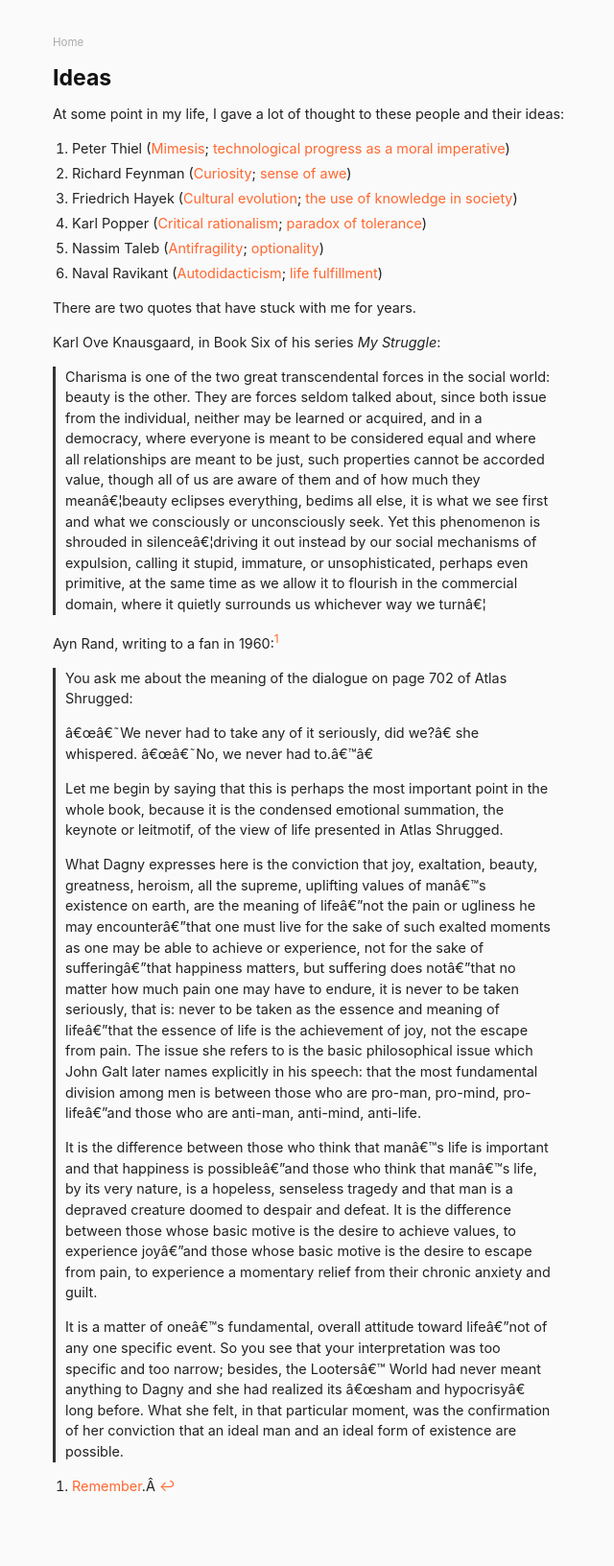
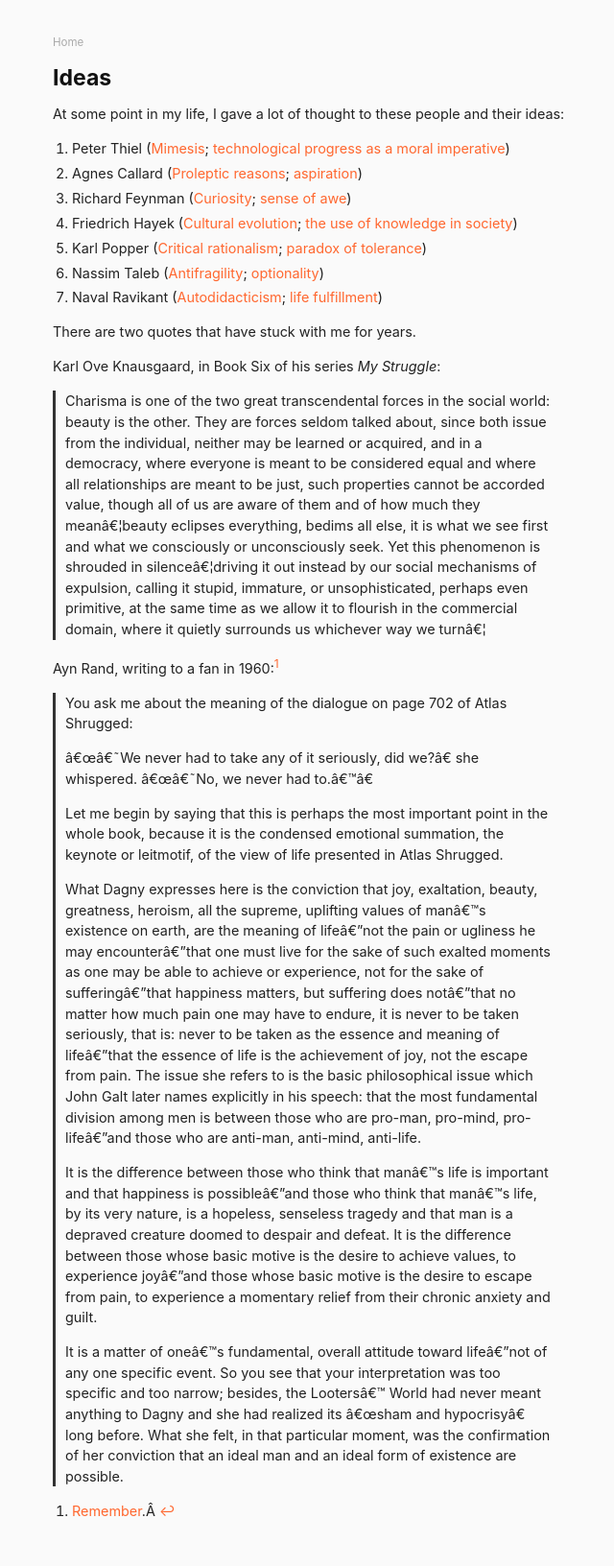
Before and after one commit to danschlz/danschulz.github.io, a Jekyll site: the page built from about.md, in a window 1280 px wide. Shown: the whole page at 96% size, without its empty margins (305-945 px from the left). Built offline with Jekyll 4.4.1, drawn with Linux system fonts in a browser that asks for light colours; before the commit the page ends 1606 px from its top, so only the background shows below that.

Commit message:
Update about.md

```diff
--- a/about.md
+++ b/about.md
@@ -6,6 +6,7 @@ permalink: /ideas/
 At some point in my life, I gave a lot of thought to these people and their ideas:
 
 * Peter Thiel ([Mimesis](http://www.imitatio.org/); [technological progress as a moral imperative](https://www.youtube.com/watch?v=PsXFwy6gG_4))
+* Agnes Callard ([Proleptic reasons](https://humanities-web.s3.us-east-2.amazonaws.com/philosophy/prod/2019-06/Callard%20Proleptic%20Reasons%20Final%20Published%20Version%20OSME.pdf); [aspiration](https://humanities-web.s3.us-east-2.amazonaws.com/philosophy/prod/2018-09/Aspiration%20final%20ms.%20UV.pdf))
 * Richard Feynman ([Curiosity](https://www.youtube.com/watch?v=lmTmGLzPVyM); [sense of awe](https://www.youtube.com/watch?v=36GT2zI8lVA))
 * Friedrich Hayek ([Cultural evolution](https://www.docdroid.net/n8mk5H9/the-three-sources-of-human-values-pdf); [the use of knowledge in society](http://www.econlib.org/library/Essays/hykKnw1.html))
 * Karl Popper ([Critical rationalism](https://en.wikipedia.org/wiki/Critical_rationalism); [paradox of tolerance](https://en.wikipedia.org/wiki/Paradox_of_tolerance))
```
